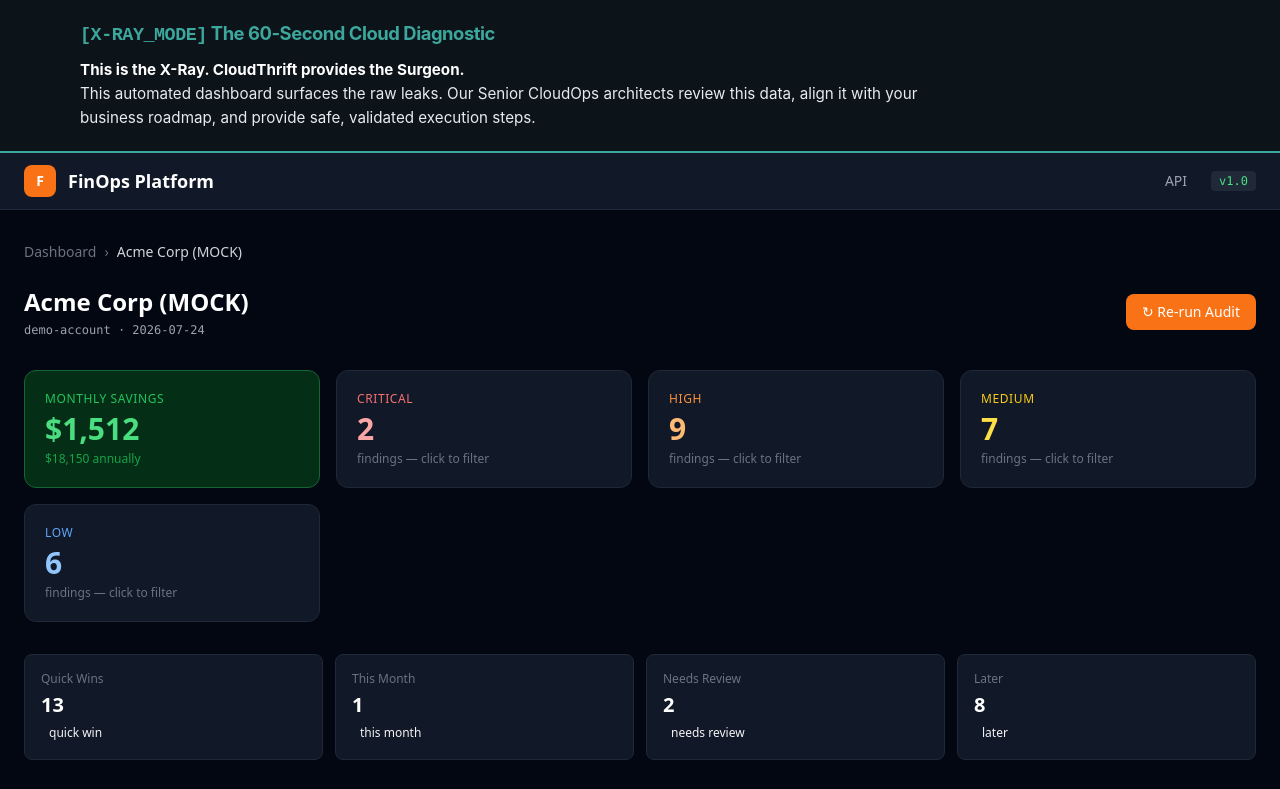
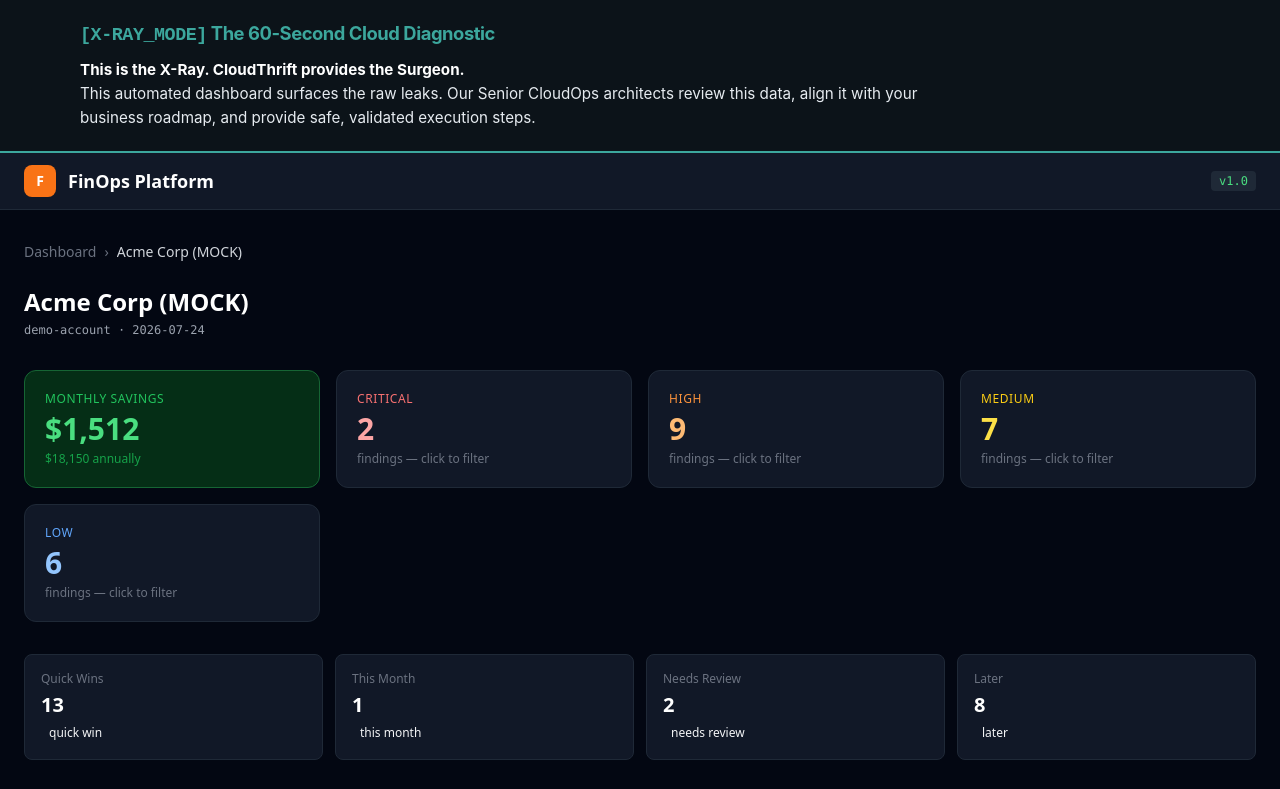
Before and after one commit to mahadikabhijeet/cloudthrift, a plain HTML site: page demo.html in a window 1280 px wide. Shown: the top 789 px of the page. Drawn offline with nearby package versions, Linux system fonts and the light colour scheme.

Commit message:
style: remove dead API and Re-run links from demo page

```diff
--- a/demo.html
+++ b/demo.html
@@ -52,8 +52,8 @@
       <span class="text-base sm:text-lg font-semibold text-white group-hover:text-brand-500 transition-colors truncate">FinOps Platform</span>
     </a>
     <div class="flex items-center gap-3 sm:gap-6 text-sm text-gray-400 shrink-0 ml-3">
-      <a href="/" class="hover:text-white transition-colors hidden xs:inline">Dashboard</a>
-      <a href="/api/docs" class="hover:text-white transition-colors hidden sm:inline">API</a>
+
+
       <span class="px-2 py-0.5 rounded bg-gray-800 text-xs text-green-400 font-mono">v1.0</span>
     </div>
   </div>
@@ -81,10 +81,7 @@
     <h1 class="text-xl sm:text-2xl font-bold text-white truncate">Acme Corp (MOCK)</h1>
     <p class="text-gray-400 text-xs mt-1 font-mono truncate">demo-account · 2026-07-24</p>
   </div>
-  <button
-    onclick="triggerAudit('demo-account')"
-    class="px-4 py-2 rounded-lg bg-brand-500 hover:bg-brand-600 text-white text-sm font-medium transition-colors self-start sm:self-auto shrink-0"
-  >↻ Re-run Audit</button>
+
 </div>
 
 <!-- Summary cards -->
```
